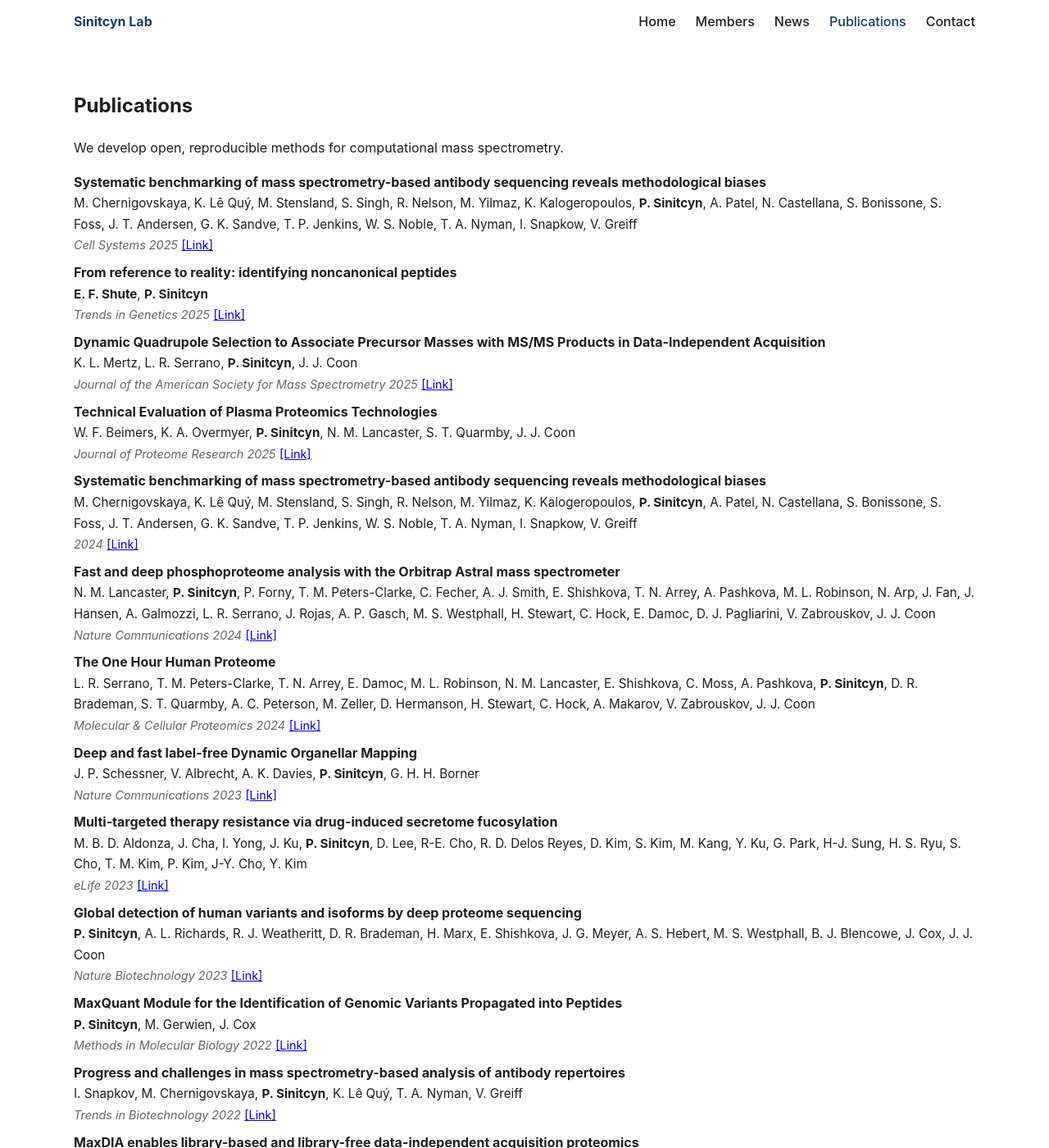
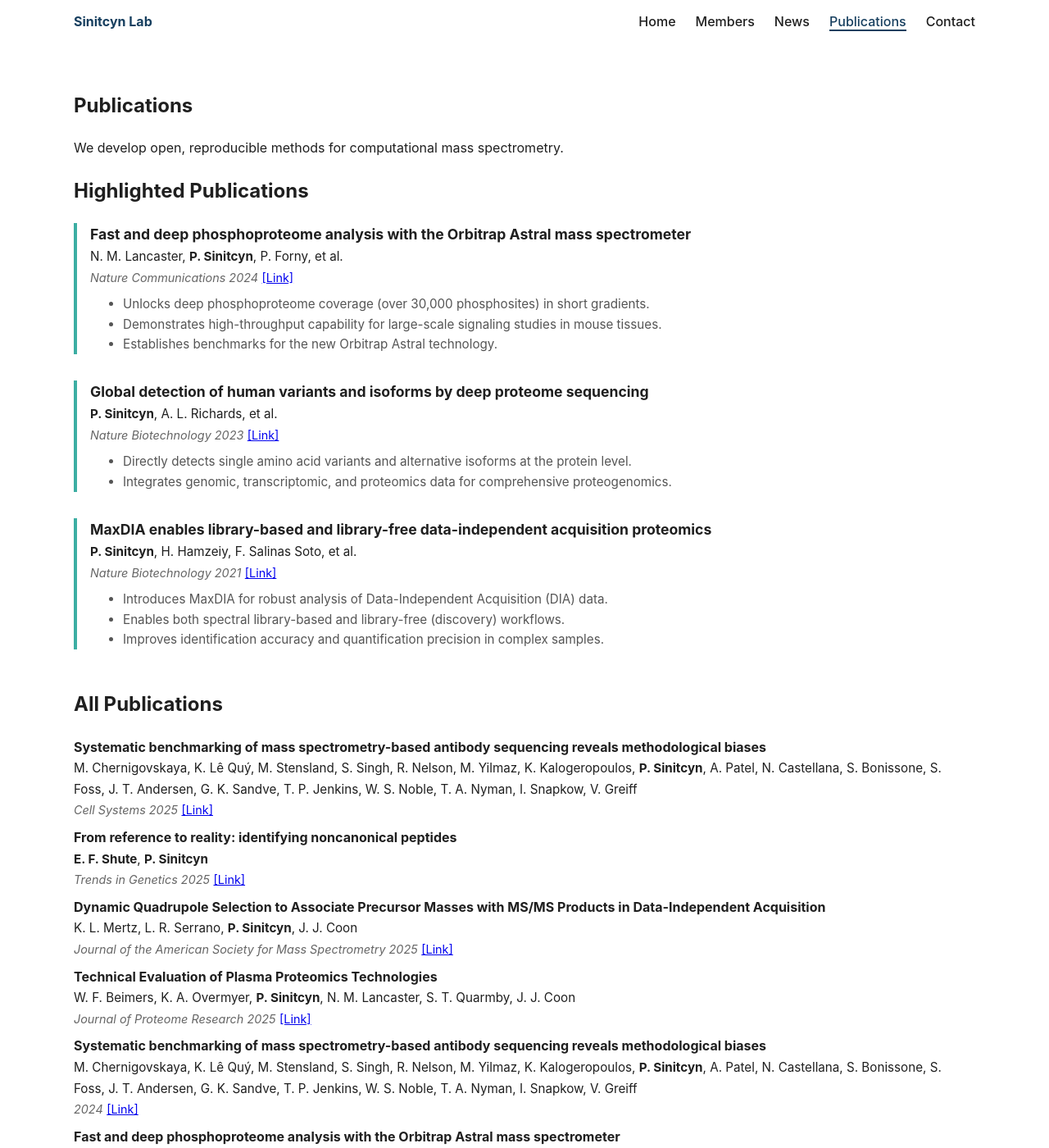
Before and after one commit to SinitcynLab/Sinitcynlab.github.io, a Jekyll site: the page built from publications/index.md, in a window 1280 px wide and 1400 px high. Shown: the whole window at 82% size. Built offline with Jekyll 4.4.1, drawn with Linux system fonts in a browser that asks for light colours.

Commit message:
News and highlighted publications

```diff
--- a/_config.yml
+++ b/_config.yml
@@ -2,7 +2,7 @@ title: Sinitcyn Lab
 description: Computational mass spectrometry and AI research group
 url: https://sinitcynlab.github.io
 baseurl: ""
-permalink: /:categories/:title/
+permalink: /news/:title/
 collections:
   posts:
     output: true
@@ -14,3 +14,10 @@ theme: null
 future: false
 include:
   - _pages
+
+defaults:
+  - scope:
+      path: ""
+      type: "posts"
+    values:
+      layout: "post"
--- /dev/null
+++ b/_data/highlighted_publications.yml
@@ -0,0 +1,25 @@
+- title: "Fast and deep phosphoproteome analysis with the Orbitrap Astral mass spectrometer"
+  authors: "N. M. Lancaster, <b>P. Sinitcyn</b>, P. Forny, et al."
+  venue: "Nature Communications 2024"
+  link: "https://doi.org/10.1038/s41467-024-51274-0"
+  points:
+    - "Unlocks deep phosphoproteome coverage (over 30,000 phosphosites) in short gradients."
+    - "Demonstrates high-throughput capability for large-scale signaling studies in mouse tissues."
+    - "Establishes benchmarks for the new Orbitrap Astral technology."
+
+- title: "Global detection of human variants and isoforms by deep proteome sequencing"
+  authors: "<b>P. Sinitcyn</b>, A. L. Richards, et al."
+  venue: "Nature Biotechnology 2023"
+  link: "https://doi.org/10.1038/s41587-023-01714-x"
+  points:
+    - "Directly detects single amino acid variants and alternative isoforms at the protein level."
+    - "Integrates genomic, transcriptomic, and proteomics data for comprehensive proteogenomics."
+
+- title: "MaxDIA enables library-based and library-free data-independent acquisition proteomics"
+  authors: "<b>P. Sinitcyn</b>, H. Hamzeiy, F. Salinas Soto, et al."
+  venue: "Nature Biotechnology 2021"
+  link: "https://doi.org/10.1038/s41587-021-00968-7"
+  points:
+    - "Introduces MaxDIA for robust analysis of Data-Independent Acquisition (DIA) data."
+    - "Enables both spectral library-based and library-free (discovery) workflows."
+    - "Improves identification accuracy and quantification precision in complex samples."
--- a/_layouts/default.html
+++ b/_layouts/default.html
@@ -16,7 +16,15 @@
       <nav>
         <ul class="nav-list">
           {% for item in site.data.navigation %}
-          <li class="nav-item{% if page.url == item.url %} active{% endif %}"><a href="{{ item.url | relative_url }}">{{
+          {% assign is_active = false %}
+          {% if page.url == item.url %}
+          {% assign is_active = true %}
+          {% elsif item.url != '/' and page.url contains item.url %}
+          {% assign is_active = true %}
+          {% elsif page.layout == 'post' and item.url == '/news/' %}
+          {% assign is_active = true %}
+          {% endif %}
+          <li class="nav-item{% if is_active %} active{% endif %}"><a href="{{ item.url | relative_url }}">{{
               item.title }}</a></li>
           {% endfor %}
         </ul>
--- a/assets/css/main.css
+++ b/assets/css/main.css
@@ -67,7 +67,11 @@ body {
   font-weight: 500;
 }
 
-.nav-item.active a,
+.nav-item.active a {
+  color: var(--brand);
+  border-bottom: 2px solid var(--brand);
+}
+
 .nav-item a:hover {
   color: var(--brand);
 }
@@ -172,7 +176,7 @@ body {
   margin-top: 0;
 }
 
-.page-content > p {
+.page-content>p {
   max-width: 60ch;
 }
 
@@ -201,3 +205,29 @@ body {
     margin-bottom: 1rem;
   }
 }
+
+/* Post Layout Styles */
+.post-card {
+  max-width: 800px;
+  margin: 0 auto;
+  background: #fff;
+  border: 1px solid var(--border);
+  border-radius: 12px;
+  padding: 3rem;
+  box-shadow: 0 4px 12px rgba(0, 0, 0, 0.05);
+}
+
+.post-content img {
+  max-width: 480px;
+  width: 100%;
+  height: auto;
+  display: block;
+  margin: 2rem auto;
+  border-radius: 8px;
+}
+
+@media (max-width: 768px) {
+  .post-card {
+    padding: 1.5rem;
+  }
+}
--- a/publications/index.md
+++ b/publications/index.md
@@ -5,6 +5,27 @@ permalink: /publications/
 ---
 
 We develop open, reproducible methods for computational mass spectrometry.
+
+<h2>Highlighted Publications</h2>
+<div class="publications-list" style="margin-bottom: 3rem;">
+{% for paper in site.data.highlighted_publications %}
+  <div class="publication-item" style="margin-bottom: 2rem; padding-left: 1rem; border-left: 4px solid var(--accent, #3caea3);">
+    <span style="font-weight: bold; font-size: 1.1em;">{{ paper.title }}</span><br>
+    <span style="font-size: 0.95em;">{{ paper.authors }}</span><br>
+    <span style="font-style: italic; font-size: 0.9em; color: #666;">{{ paper.venue }}</span>
+    {% if paper.link and paper.link != "" %}
+      <a href="{{ paper.link }}" target="_blank" style="font-size: 0.9em;">[Link]</a>
+    {% endif %}
+    <ul style="margin-top: 0.5rem; margin-bottom: 0.5rem; color: #555; font-size: 0.95em;">
+    {% for point in paper.points %}
+      <li>{{ point }}</li>
+    {% endfor %}
+    </ul>
+  </div>
+{% endfor %}
+</div>
+
+<h2>All Publications</h2>
 
 <div class="publications-list">
 {% for paper in site.data.publications %}
```
Also changed, not shown: _data/members.yml (+9 -9 lines), _layouts/home.html (+7 -23 lines), _layouts/post.html (added, +21 -0 lines), _posts/2024-06-01-lab-launch.md (added, +12 -0 lines), _posts/2024-09-01-lab-launch.md (deleted, +0 -7 lines), _posts/2025-02-12-deep-dialytics.md (deleted, +0 -7 lines), _posts/2025-08-01-majid_joining.md (added, +14 -0 lines), _posts/2025-09-01-grigory_joining.md (added, +16 -0 lines), _posts/2025-11-03-receiving_biobeyond_nl.md (added, +16 -0 lines), assets/images/photo/biobeyond_nl.png (added), assets/images/photo/bioms_jun2024.jpg (added).
